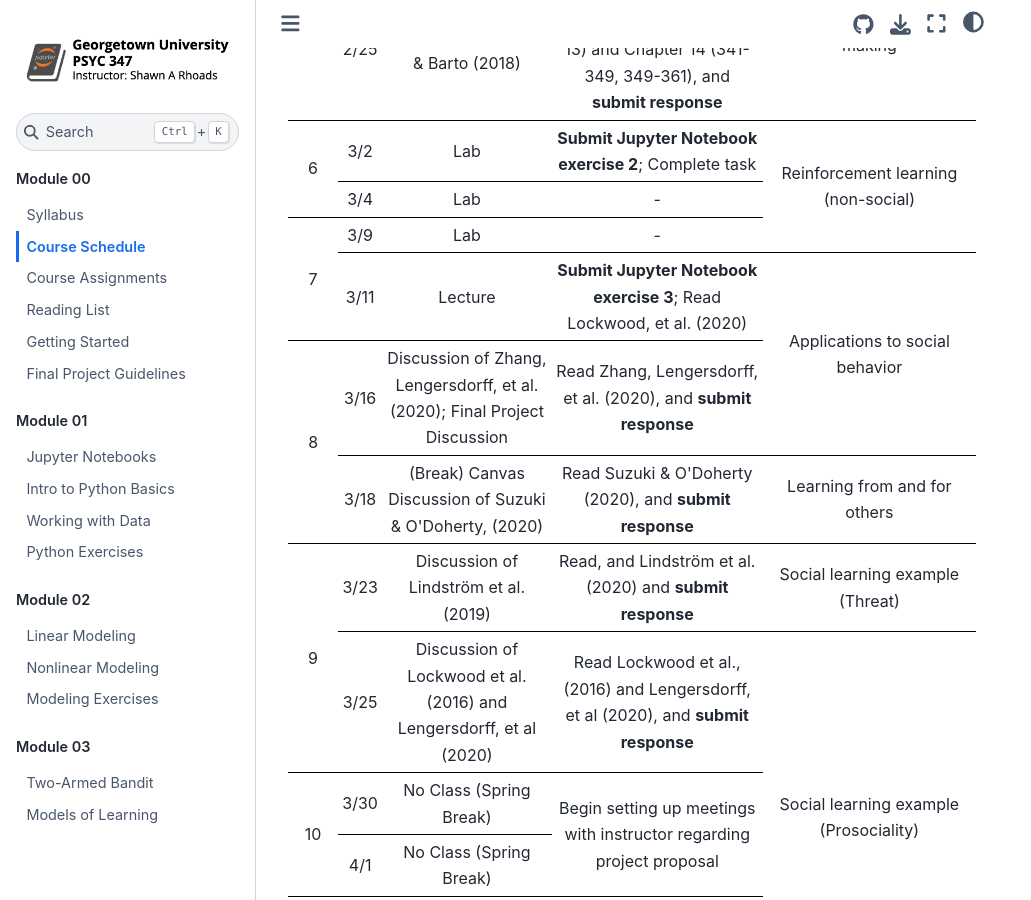
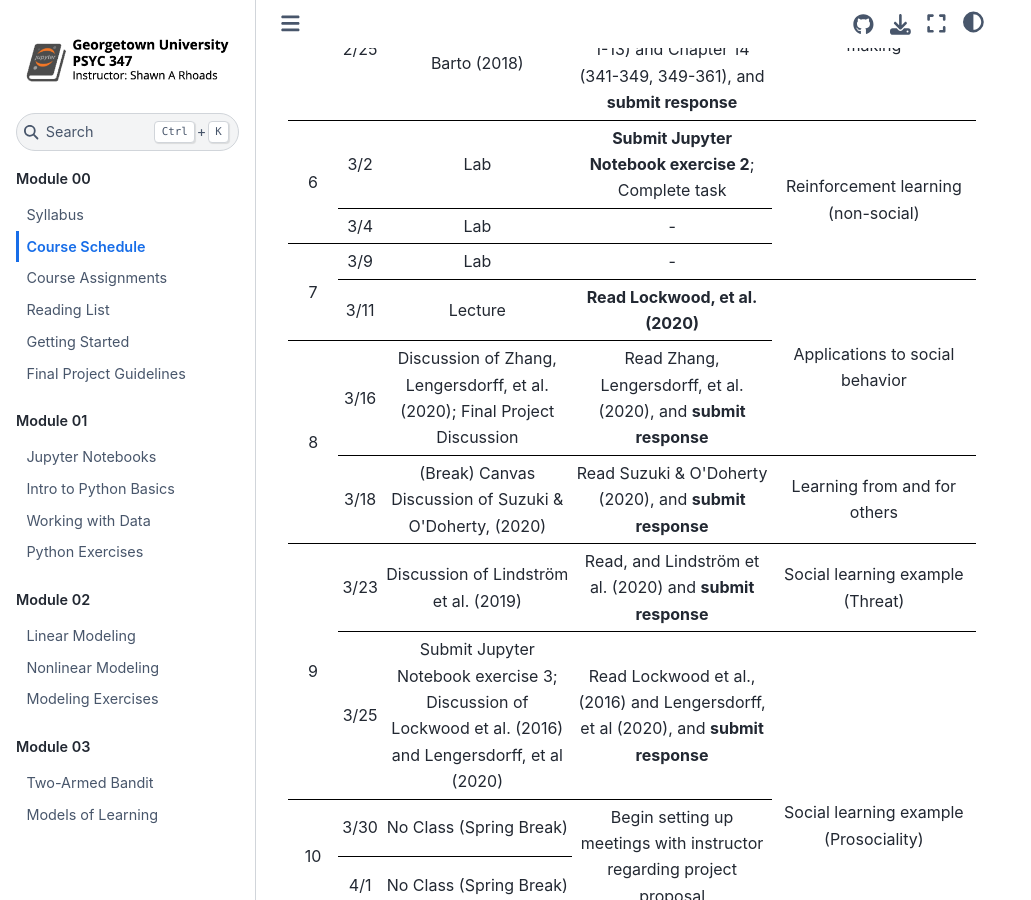
Before and after one commit to shawnrhoads/gu-psyc-347, a Jupyter Book: the page built from docs/module-00-01_Course-Schedule.md, in a window 1280 px wide and 900 px high, scrolled down 768 px. Shown: the whole window, without its empty margins (0-1031 px from the left). Built offline with Jupyter Book 1.0.4 settings and Sphinx 7.4.7 and the Sphinx Book theme 1.1.4, drawn with Linux system fonts in a browser that asks for light colours; part of the change alters nothing that is shown.

```diff
--- a/docs/module-00-01_Course-Schedule.md
+++ b/docs/module-00-01_Course-Schedule.md
@@ -121,7 +121,7 @@
         <tr>
             <td>3/11</td>
             <td>Lecture</td>
-            <td><b>Submit Jupyter Notebook exercise 3</b>; Read Lockwood, et al. (2020)</td>
+            <td><b>Read Lockwood, et al. (2020)</td>
             <td rowspan=2>Applications to social behavior</td>
         </tr>
         <tr>
@@ -145,7 +145,7 @@
         </tr>
         <tr>
             <td>3/25</td>
-            <td>Discussion of Lockwood et al. (2016) and Lengersdorff, et al (2020)</td>
+            <td>Submit Jupyter Notebook exercise 3</b>; Discussion of Lockwood et al. (2016) and Lengersdorff, et al (2020)</td>
             <td>Read Lockwood et al., (2016)  and Lengersdorff, et al (2020), and <b>submit response</b></td>
             <td rowspan=6>Social learning example (Prosociality)</td>
         </tr>
```
